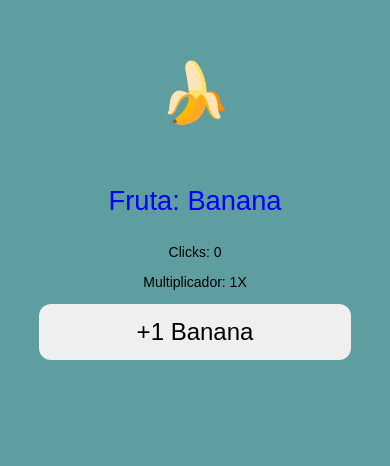
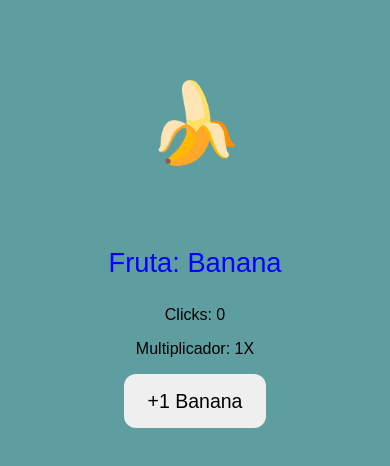
Before and after one commit to theQuetapitonStudio/FruitClicker, a plain HTML site: page index.html in a window 390 px wide. Drawn offline with Linux system fonts and the light colour scheme.

Commit message:
Atualizar o index.css

```diff
--- a/css/index.css
+++ b/css/index.css
@@ -1,5 +1,5 @@
 body {
-  font: normal 14px Arial;
+  font: normal 16px Arial;
   background: cadetblue;
   text-align: center;
   margin: 0;
@@ -7,8 +7,8 @@ body {
 }
 
 button {
-  padding: 14px 20px;
-  font-size: 1.2rem;
+  padding: 4vw 6vw;
+  font-size: 5vw;
   border-radius: 12px;
   border: none;
 }
@@ -18,25 +18,14 @@ button:active {
 }
 
 #fruitimg {
-  font-size: 15vw;
+  font-size: 20vw;
 }
 
 #fruitmsg {
   color: blue;
-  font-size: 6vw;
+  font-size: 7vw;
 }
 
 #fruitimg, button {
   transition: transform 0.1s ease;
 }
-
-@media (max-width: 600px) {
-  button {
-    width: 80%;
-    font-size: 1.5rem;
-  }
-
-  #fruitmsg {
-    font-size: 7vw;
-  }
-}
```
